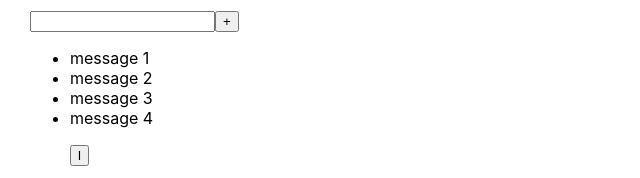
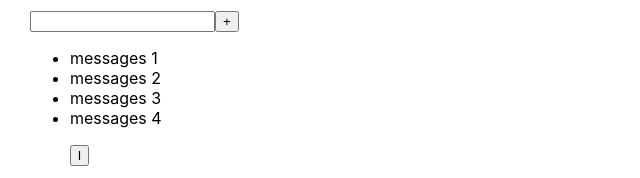
Before and after one commit to regggulus/Microtask_project, a React (Create React App) app: page / in a window 1280 px wide. Shown: the top 178 px of the page, without its empty margins (0-640 px from the left). Built offline with nearby package versions, Linux system fonts and the light colour scheme.

Commit message:
function addMessage

```diff
--- a/src/Sprint_1/input/StateMessage.tsx
+++ b/src/Sprint_1/input/StateMessage.tsx
@@ -3,16 +3,23 @@ import {ButtonUsers} from "../buttonUniversal/ButtonUsers";
 import {ButtonUniversal} from "../buttonUniversal/ButtonUniversal";
 import {InputMain} from "./InputMain";
 
+/*export type MessageType = {
+    message: string
+}
+export type StateMessageType = {
+    message: Array<MessageType>
+}*/
 export const StateMessage = () => {
-    const [message, setMessages] = useState([
-        {messages: 'message 1'},
-        {messages: 'message 2'},
-        {messages: 'message 3'},
-        {messages: 'message 4'}
+    const [messages, setMessages] = useState([
+        {message: 'messages 1'},
+        {message: 'messages 2'},
+        {message: 'messages 3'},
+        {message: 'messages 4'}
     ])
 
     const addMessage = (title: string) => {
-       setMessages(title)
+        const newMessage = {message: title}
+       setMessages([newMessage, ...messages])
     }
 
 
@@ -21,9 +28,9 @@ export const StateMessage = () => {
             <InputMain callback={addMessage}/>
 
             <ul>
-                {message.map((m, index) => {
+                {messages.map((m, index) => {
                     return (
-                        <li key={index}>{m.messages}
+                        <li key={index}>{m.message}
                         </li>
                     )
                 })}
```
